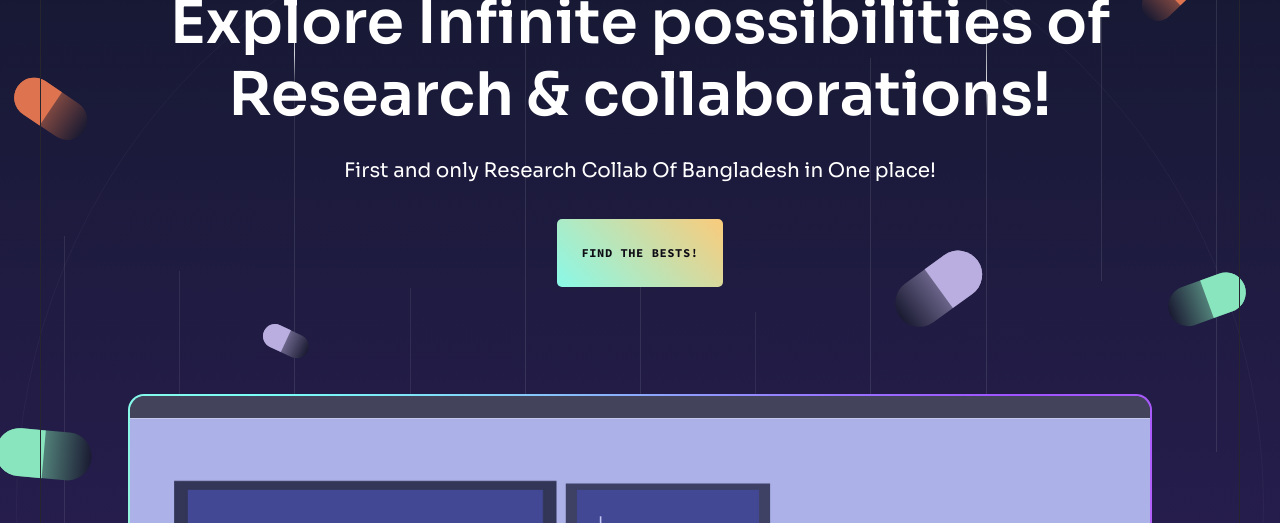
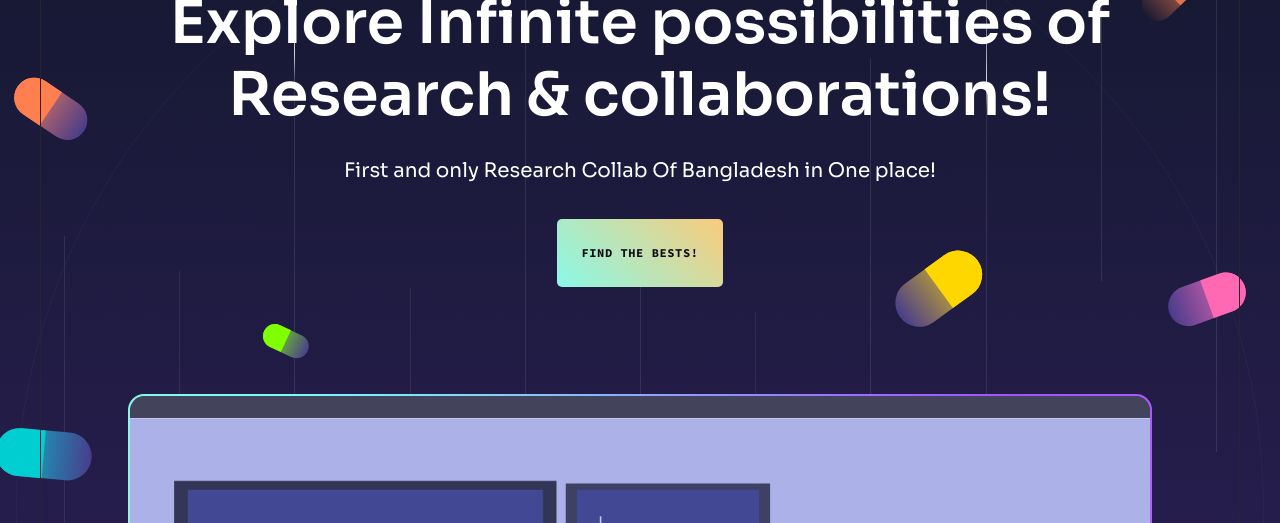
Before and after one commit to pr0ximaCent/Grey-Matter, a React (Vite) app: page / in a window 1280 px wide. Shown: the part 277-800 px from the top of the page. Built offline with nearby package versions, Linux system fonts and the light colour scheme; no server answers.

Commit message:
capsule float

```diff
--- a/src/components/design/Hero.jsx
+++ b/src/components/design/Hero.jsx
@@ -59,51 +59,51 @@ export const BackgroundCircles = ({ parallaxRef }) => {
         </div>
         <div className="absolute bottom-1/2 left-1/2 w-0.25 h-1/2 origin-bottom -rotate-[56deg]">
           <div
-            className={`relative w-10 h-20 -ml-5 -mt-32 bg-gradient-to-b from-[#DD734F] to-[#1A1A32] rounded-full transition-transform duration-500 ease-out ${
+            className={`relative w-10 h-20 -ml-5 -mt-32 bg-gradient-to-b from-[#FF7F50] to-[#483D8B] rounded-full transition-transform duration-500 ease-out ${
               mounted ? "translate-y-0 opacity-100" : "translate-y-10 opacity-0"
             }`}
           >
-            <div className="absolute top-0 w-full h-1/2 bg-[#DD734F] rounded-t-full"></div>
+            <div className="absolute top-0 w-full h-1/2 bg-[#FF7F50] rounded-t-full"></div>
           </div>
         </div>
 
         <div className="absolute bottom-1/2 left-1/2 w-0.25 h-1/2 origin-bottom rotate-[54deg]">
           <div
-            className={`relative hidden w-12 h-24 -ml-6 mt-[12.9rem] bg-gradient-to-b from-[#B9AEDF] to-[#1A1A32] rounded-full xl:block transition-transform duration-500 ease-out ${
+            className={`relative hidden w-12 h-24 -ml-6 mt-[12.9rem] bg-gradient-to-b from-[#FFD700] to-[#483D8B] rounded-full xl:block transition-transform duration-500 ease-out ${
               mounted ? "translate-y-0 opacity-100" : "translate-y-10 opacity-0"
             }`}
           >
-            <div className="absolute top-0 w-full h-1/2 bg-[#B9AEDF] rounded-t-full"></div>
+            <div className="absolute top-0 w-full h-1/2 bg-[#FFD700] rounded-t-full"></div>
           </div>
         </div>
 
         <div className="absolute bottom-1/2 left-1/2 w-0.25 h-1/2 origin-bottom -rotate-[65deg]">
           <div
-            className={`relative w-6 h-12 -ml-3 mt-52 bg-gradient-to-b from-[#B9AEDF] to-[#1A1A32] rounded-full transition-transform duration-500 ease-out ${
+            className={`relative w-6 h-12 -ml-3 mt-52 bg-gradient-to-b from-[#7FFF00] to-[#483D8B] rounded-full transition-transform duration-500 ease-out ${
               mounted ? "translate-y-0 opacity-100" : "translate-y-10 opacity-0"
             }`}
           >
-            <div className="absolute top-0 w-full h-1/2 bg-[#B9AEDF] rounded-t-full"></div>
+            <div className="absolute top-0 w-full h-1/2 bg-[#7FFF00] rounded-t-full"></div>
           </div>
         </div>
 
         <div className="absolute bottom-1/2 left-1/2 w-0.25 h-1/2 origin-bottom -rotate-[85deg]">
           <div
-            className={`relative w-12 h-24 -ml-6 -mt-6 bg-gradient-to-b from-[#88E5BE] to-[#1A1A32] rounded-full transition-transform duration-500 ease-out ${
+            className={`relative w-12 h-24 -ml-6 -mt-6 bg-gradient-to-b from-[#00CED1] to-[#483D8B] rounded-full transition-transform duration-500 ease-out ${
               mounted ? "translate-y-0 opacity-100" : "translate-y-10 opacity-0"
             }`}
           >
-            <div className="absolute top-0 w-full h-1/2 bg-[#88E5BE] rounded-t-full"></div>
+            <div className="absolute top-0 w-full h-1/2 bg-[#00CED1] rounded-t-full"></div>
           </div>
         </div>
 
         <div className="absolute bottom-1/2 left-1/2 w-0.25 h-1/2 origin-bottom rotate-[70deg]">
           <div
-            className={`relative w-10 h-20 -ml-5 -mt-5 bg-gradient-to-b from-[#88E5BE] to-[#1A1A32] rounded-full transition-transform duration-500 ease-out ${
+            className={`relative w-10 h-20 -ml-5 -mt-5 bg-gradient-to-b from-[#FF69B4] to-[#483D8B] rounded-full transition-transform duration-500 ease-out ${
               mounted ? "translate-y-0 opacity-100" : "translate-y-10 opacity-0"
             }`}
           >
-            <div className="absolute top-0 w-full h-1/2 bg-[#88E5BE] rounded-t-full"></div>
+            <div className="absolute top-0 w-full h-1/2 bg-[#FF69B4] rounded-t-full"></div>
           </div>
         </div>
       </MouseParallax>
```
